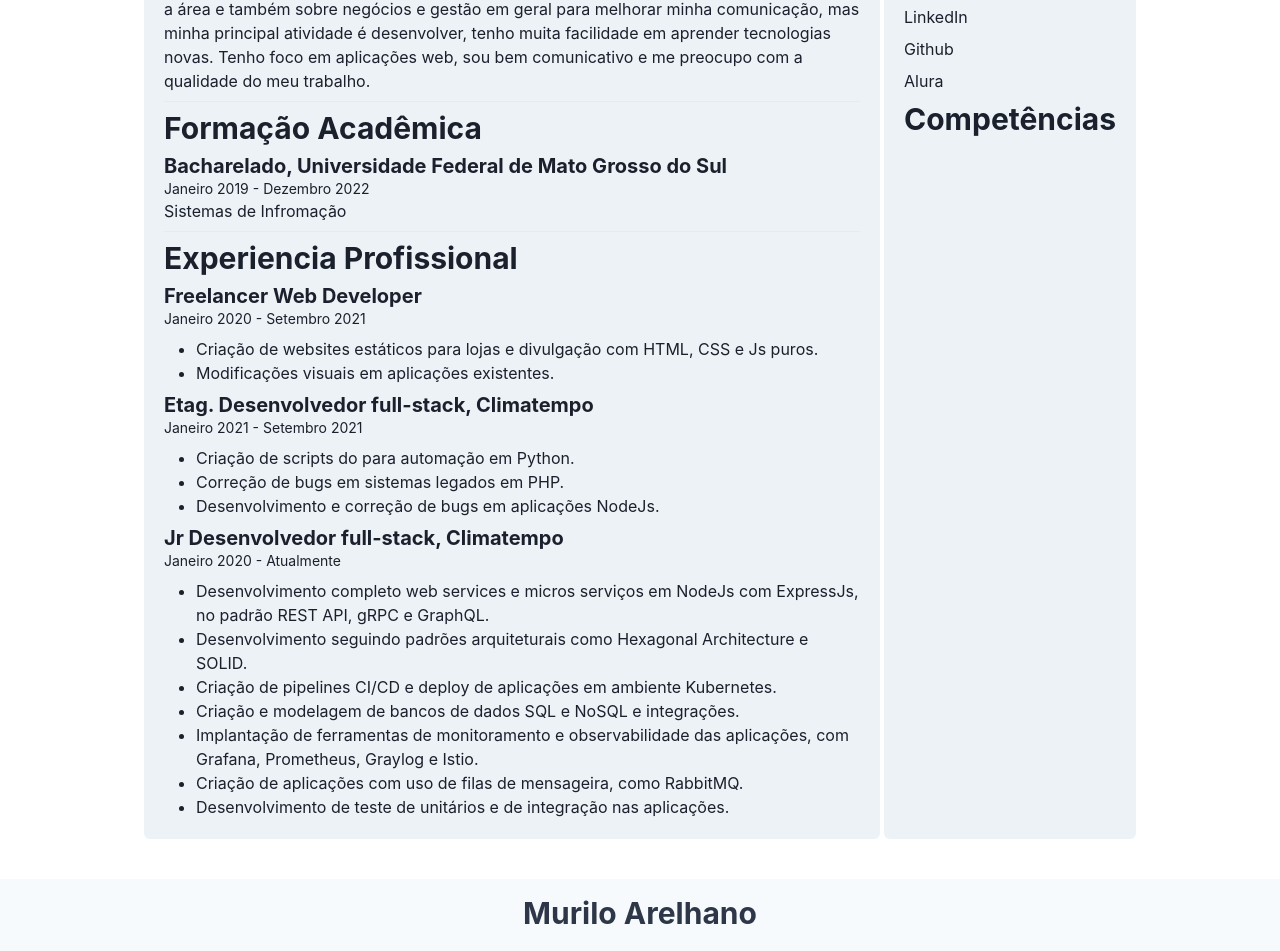
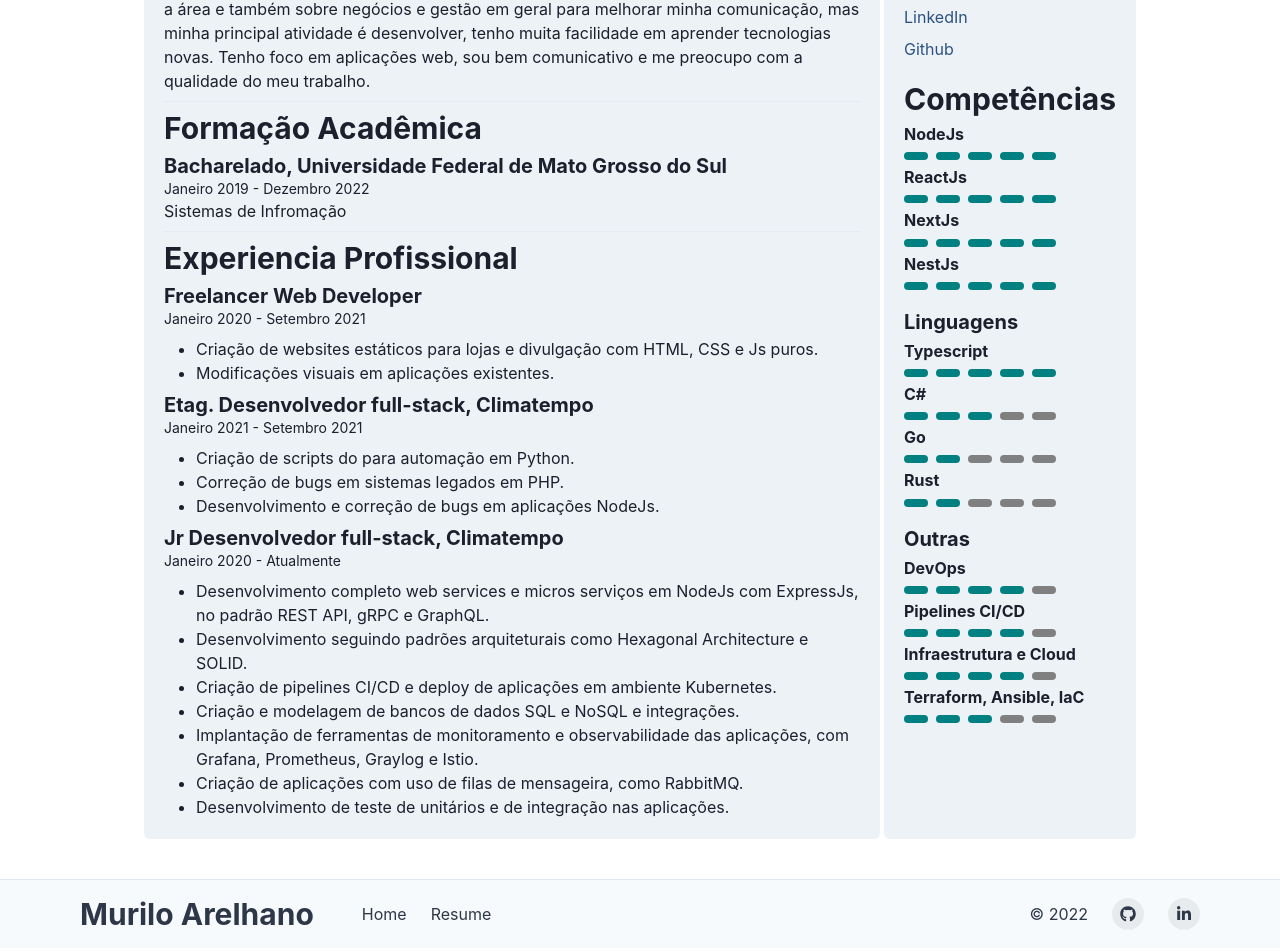
Before and after one commit to muriloarelhano/portfolio-old, a Next.js app: page /resume in a window 1280 px wide. Shown: the part 419-1370 px from the top of the page. Built offline with nearby package versions, Linux system fonts and the light colour scheme.

Commit message:
wip: Download cv in PDF

```diff
--- a/package.json
+++ b/package.json
@@ -14,6 +14,8 @@
     "@emotion/react": "^11.9.3",
     "@emotion/styled": "^11.9.3",
     "framer-motion": "^6.5.1",
+    "html2canvas": "^1.4.1",
+    "jspdf": "^2.5.1",
     "next": "12.2.2",
     "react": "18.2.0",
     "react-dom": "18.2.0",
--- a/pages/resume.tsx
+++ b/pages/resume.tsx
@@ -6,7 +6,7 @@ import { ResumeSkills } from "../src/components/resume/ResumeSkills";
 import Footer from "../src/sections/Footer";
 import { Header } from "../src/sections/Header";
 
-const ResumePage = () => {
+const ResumePage: React.FC = () => {
   return (
     <>
       <Header />
@@ -19,7 +19,7 @@ const ResumePage = () => {
           gap={1}
         >
           <GridItem
-            background={useColorModeValue("gray.100", "purple.600")}
+            background={useColorModeValue("gray.100", "gray.700")}
             area={"header"}
             borderRadius={"md"}
           >
--- a/src/components/resume/ResumeSkills.tsx
+++ b/src/components/resume/ResumeSkills.tsx
@@ -1,15 +1,75 @@
-import { Heading, Link, VStack } from "@chakra-ui/react";
+import {
+  Heading,
+  Link as ChakraLink,
+  useColorModeValue,
+  VStack,
+} from "@chakra-ui/react";
+import Link from "next/link";
 import React from "react";
+import { Skill, SkillProps } from "./Skill";
 
 export const ResumeSkills: React.FC = () => {
   return (
-    <VStack align={"start"} p={5}>
-      <Heading size={"lg"}>Links </Heading>
-      <Link>Website</Link>
-      <Link>LinkedIn</Link>
-      <Link>Github</Link>
-      <Link>Alura</Link>
-      <Heading size={"lg"}>Competências</Heading>
+    <VStack align={"start"} p={5} gap={5}>
+      <VStack align={"start"}>
+        <Heading size={"lg"}>Links </Heading>
+        <Link href="/">
+          <ChakraLink color={useColorModeValue("blue.700", "blue.300")}>
+            Website
+          </ChakraLink>
+        </Link>
+        <ChakraLink
+          href="https://www.linkedin.com/in/muriloarelhano/"
+          color={useColorModeValue("blue.700", "blue.300")}
+        >
+          LinkedIn
+        </ChakraLink>
+        <ChakraLink
+          href="https://github.com/muriloarelhano"
+          color={useColorModeValue("blue.700", "blue.300")}
+        >
+          Github
+        </ChakraLink>
+      </VStack>
+      <VStack align={"start"}>
+        <Heading size={"lg"}>Competências</Heading>
+        {SKILLS.map((item, index) => {
+          return <Skill key={index} title={item.title} level={item.level} />;
+        })}
+      </VStack>
+      <VStack align={"start"}>
+        <Heading size={"md"}>Linguagens</Heading>
+        {LANGUAGES_SKILLS.map((item, index) => {
+          return <Skill key={index} title={item.title} level={item.level} />;
+        })}
+      </VStack>
+      <VStack align={"start"}>
+        <Heading size={"md"}>Outras</Heading>
+        {ANOTHER_SKILLS.map((item, index) => {
+          return <Skill key={index} title={item.title} level={item.level} />;
+        })}
+      </VStack>
     </VStack>
   );
 };
+
+const SKILLS: SkillProps[] = [
+  { title: "NodeJs", level: 5 },
+  { title: "ReactJs", level: 5 },
+  { title: "NextJs", level: 5 },
+  { title: "NestJs", level: 5 },
+];
+
+const LANGUAGES_SKILLS: SkillProps[] = [
+  { title: "Typescript", level: 5 },
+  { title: "C#", level: 3 },
+  { title: "Go", level: 2 },
+  { title: "Rust", level: 2 },
+];
+
+const ANOTHER_SKILLS: SkillProps[] = [
+  { title: "DevOps", level: 4 },
+  { title: "Pipelines CI/CD", level: 4 },
+  { title: "Infraestrutura e Cloud", level: 4 },
+  { title: "Terraform, Ansible, IaC", level: 3 },
+];
--- /dev/null
+++ b/src/components/resume/Skill.tsx
@@ -0,0 +1,29 @@
+import { Box, Heading, HStack, VStack } from "@chakra-ui/react";
+import React, { PropsWithChildren } from "react";
+
+export interface SkillProps extends PropsWithChildren {
+  title: string;
+  level: number;
+}
+
+export const Skill: React.FC<SkillProps> = ({ level, title }) => {
+  return (
+    <VStack align={"start"}>
+      <Heading size={"sm"}>{title}</Heading>
+      <HStack>
+        {Array.from(Array(5)).map((el, index) => {
+          console.log(index);
+          return (
+            <Box
+              borderRadius={"md"}
+              height={2}
+              width={6}
+              key={index}
+              bg={level >= index + 1 ? "teal" : "gray"}
+            />
+          );
+        })}
+      </HStack>
+    </VStack>
+  );
+};
--- a/src/sections/Footer.tsx
+++ b/src/sections/Footer.tsx
@@ -3,6 +3,7 @@ import {
   chakra,
   Container,
   Heading,
+  HStack,
   Link,
   Stack,
   Text,
@@ -50,21 +51,6 @@ export default function Footer() {
       bg={useColorModeValue("gray.50", "gray.900")}
       color={useColorModeValue("gray.700", "gray.200")}
     >
-      <Container
-        as={Stack}
-        maxW={"6xl"}
-        py={4}
-        spacing={4}
-        justify={"center"}
-        align={"center"}
-      >
-        <Heading size={"lg"}>Murilo Arelhano</Heading>
-        <Stack direction={"row"} spacing={6}>
-          <Link href={"/"}>Home</Link>
-          <Link href={"resume"}>Resume</Link>
-        </Stack>
-      </Container>
-
       <Box
         borderTopWidth={1}
         borderStyle={"solid"}
@@ -79,8 +65,17 @@ export default function Footer() {
           justify={{ base: "center", md: "space-between" }}
           align={{ base: "center", md: "center" }}
         >
-          <Text>© {new Date(Date.now()).getFullYear()}</Text>
-          <Stack direction={"row"} spacing={6}>
+          <HStack align={"center"} justify={"center"}>
+            <Heading size={"lg"} mr={10}>
+              Murilo Arelhano
+            </Heading>
+            <Stack direction={"row"} spacing={6}>
+              <Link href={"/"}>Home</Link>
+              <Link href={"resume"}>Resume</Link>
+            </Stack>
+          </HStack>
+          <Stack direction={"row"} align={"center"} spacing={6}>
+            <Text>© {new Date(Date.now()).getFullYear()}</Text>
             <SocialButton
               label={"GitHub"}
               href={"https://github.com/muriloarelhano"}
```
Also changed, not shown: src/sections/Banner.tsx (+8 -1 lines), src/utils/pdf.ts (added, +9 -0 lines), 1 other file (tests, documents, lock files or other folders).
